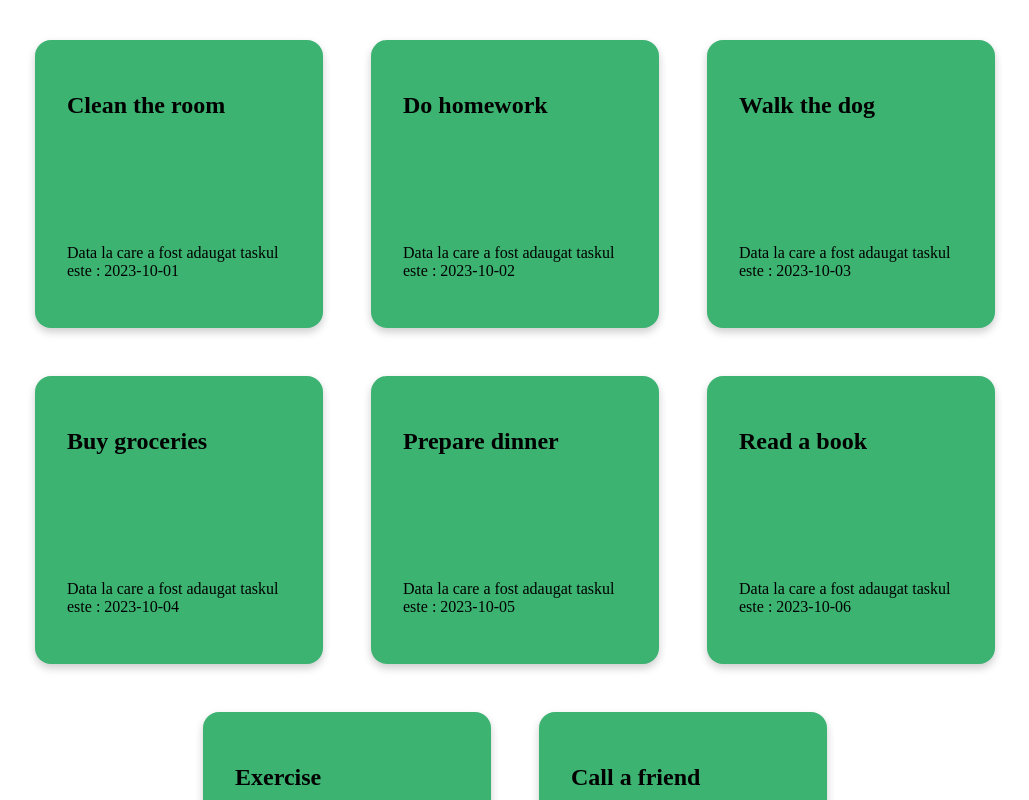
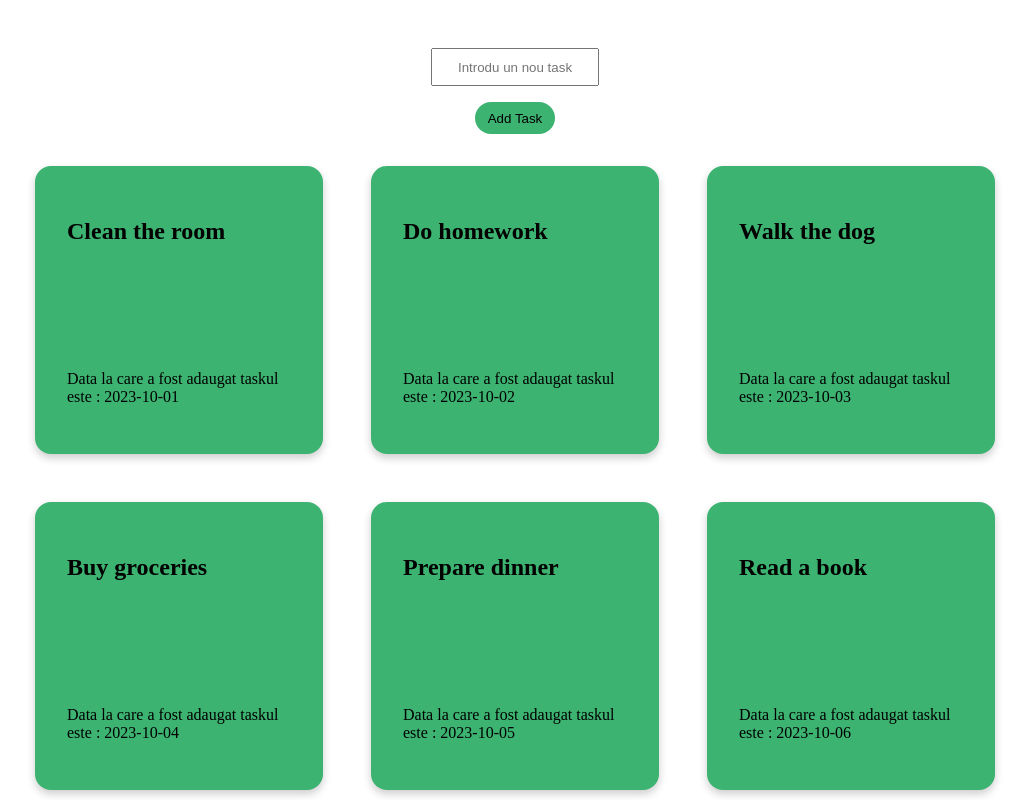
Before and after one commit to beatricefilote/todo, a React (Vite) app: page / in a window 1280 px wide. Shown: the top 800 px of the page, without its empty margins (125-1154 px from the left). Built offline with nearby package versions, Linux system fonts and the light colour scheme.

Commit message:
verifica oleaca acolo la input
cum folosesc arrayu de taskuri ma intereseaza

```diff
--- a/src/App.tsx
+++ b/src/App.tsx
@@ -1,5 +1,10 @@
-import { TaskList } from './Components';
+import { TaskList, Input } from './Components';
 
 export function App() {
-  return <TaskList />;
+  return (
+    <>
+      <Input />
+      <TaskList />
+    </>
+  );
 }
--- a/src/Components/Card/Card.tsx
+++ b/src/Components/Card/Card.tsx
@@ -1,6 +1,6 @@
 import './Card.css';
 
-interface Task {
+export interface Task {
   title: string;
   date: string;
 }
--- /dev/null
+++ b/src/Components/Input/Input.css
@@ -0,0 +1,33 @@
+.input-add {
+  width: 10rem;
+  height: 2rem;
+  text-align: center;
+
+}
+
+.button-add {
+  width: 5rem;
+  height: 2rem;
+  cursor: pointer;
+  background-color: #3cb371;
+  transition-duration: 0.4s;
+  border: none;
+  border-radius: 2rem;
+
+}
+
+.button-add:hover {
+  color: white;
+}
+
+.button-add:active {
+  background-color: rgba(29, 145, 247, 0.817);
+}
+
+.input {
+  display: flex;
+  flex-direction: column;
+  align-items: center;
+  margin-top: 3rem;
+  gap: 1rem;
+}
--- /dev/null
+++ b/src/Components/Input/Input.tsx
@@ -0,0 +1,30 @@
+import { useState } from 'react';
+import './Input.css';
+
+export function Input() {
+  const [newTask, setNewTask] = useState('');
+  const [tasks, setTasks] = useState(); //aici vreau sa mi pun arrayu meu cu taskuri
+
+  function addTask() {
+    setTasks();
+  }
+
+  function handleInputChange(event) {
+    setNewTask(event.target.value);
+  }
+  return (
+    <div className="input">
+      {newTask}
+      <input
+        className="input-add"
+        type="text"
+        placeholder="Introdu un nou task"
+        value={newTask}
+        onChange={handleInputChange}
+      ></input>
+      <button className="button-add" onClick={addTask}>
+        Add Task
+      </button>
+    </div>
+  );
+}
--- /dev/null
+++ b/src/Components/Input/index.ts
@@ -0,0 +1 @@
+export * from './Input';
--- a/src/Components/index.ts
+++ b/src/Components/index.ts
@@ -1,2 +1,3 @@
 export * from './Card';
 export * from './TaskList';
+export * from './Input';
```
